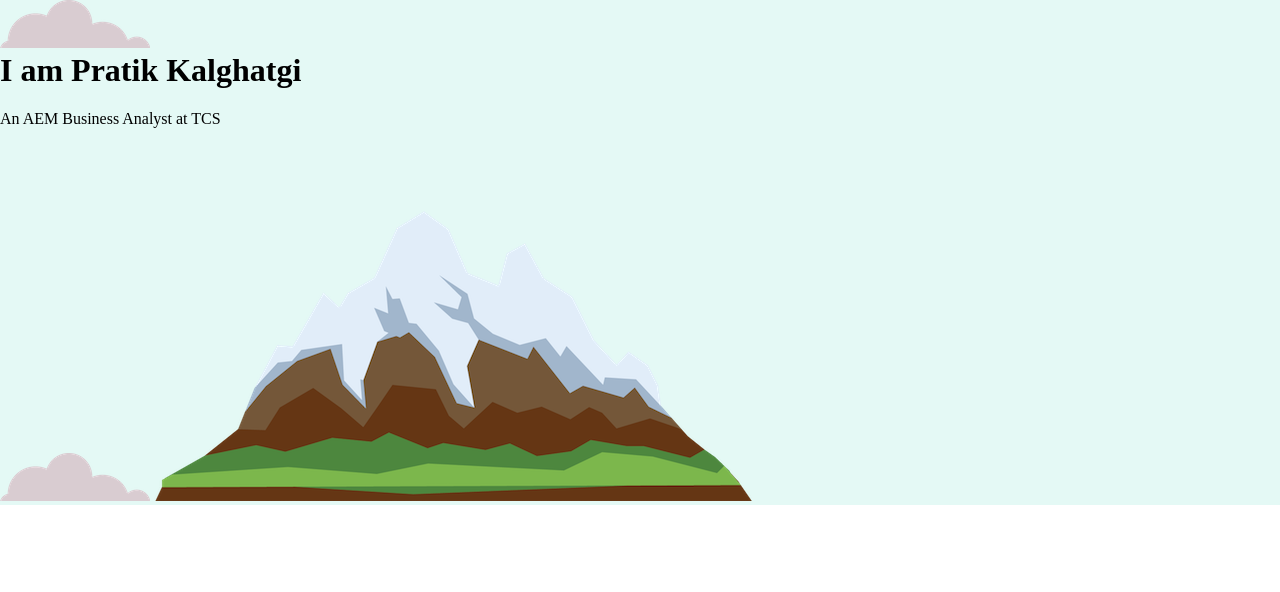
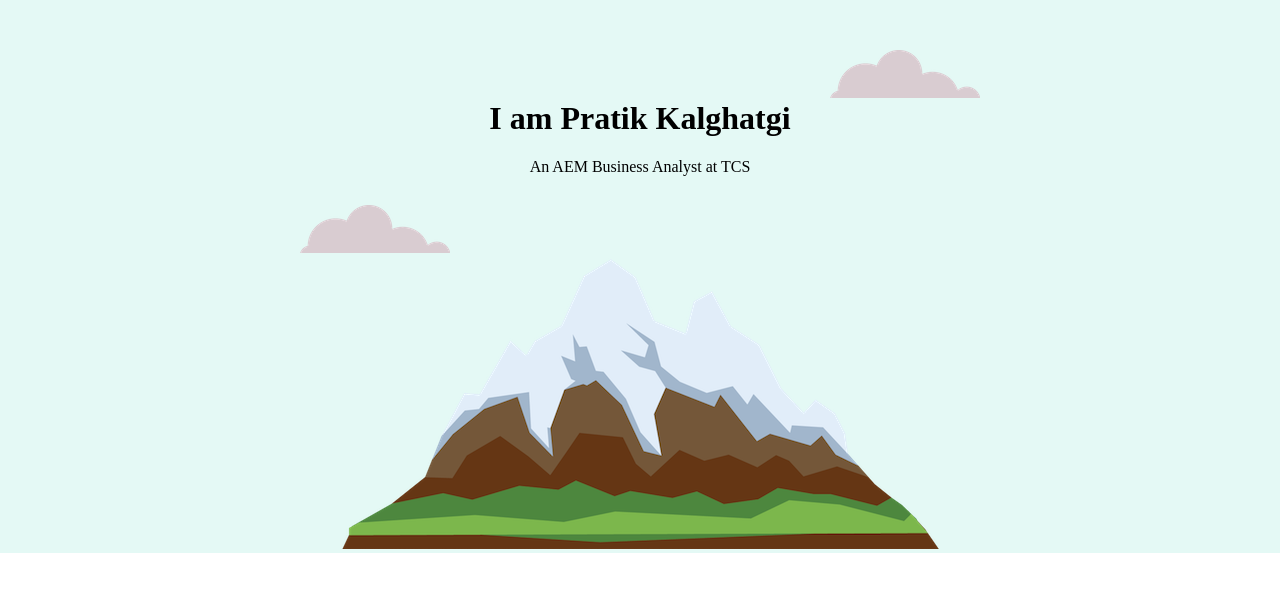
Before and after one commit to PratikK5418/Web-Development, a plain HTML site: page index.html in a window 1280 px wide. Drawn offline with Linux system fonts and the light colour scheme; files whose address does not match are found by name.

Commit message:
new code

```diff
--- a/portfoliostylesheet.css
+++ b/portfoliostylesheet.css
@@ -1,5 +1,6 @@
 body{
   margin: 0px;
+  text-align: center;
 }
 
 h1{
@@ -8,6 +9,8 @@ h1{
 
 .top-container{
   background-color: #E4F9F5;
+  position: relative;
+  padding-top: 100px;
 
 }
 
@@ -18,6 +21,17 @@ h1{
 
 .bottom-container{
   background-color: blue;
+}
 
+.top-cloud{
+  position:absolute ;
+  top:50px;
+  right:300px;
+}
+
+.bottom-cloud{
+  position: absolute;
+  left:300px ;
+  bottom:300px;
 
 }
```
